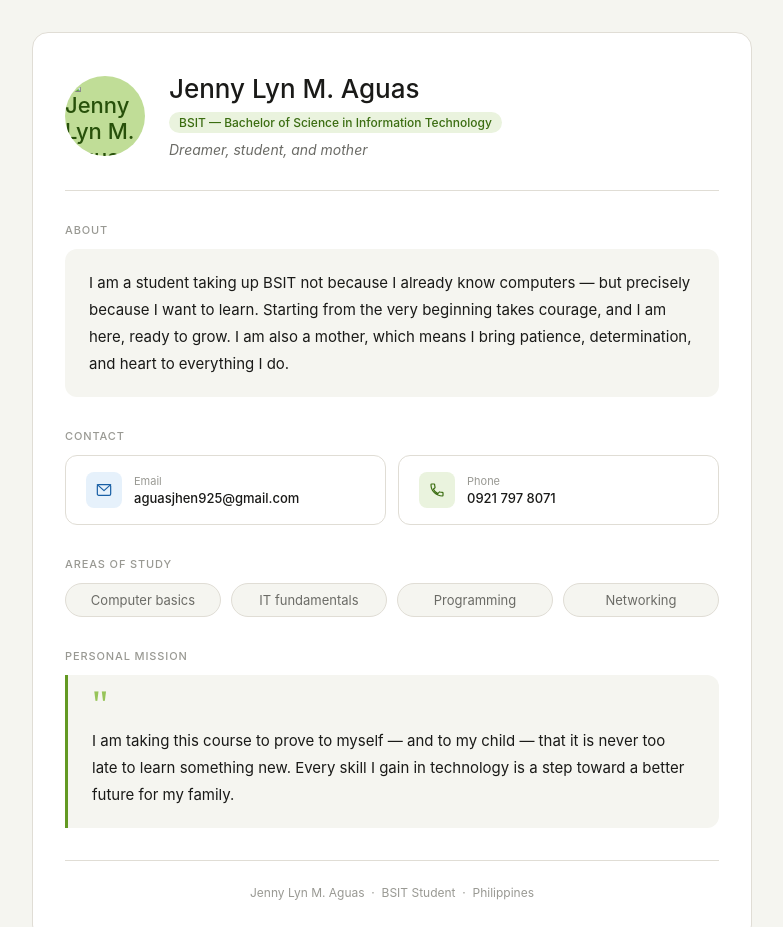
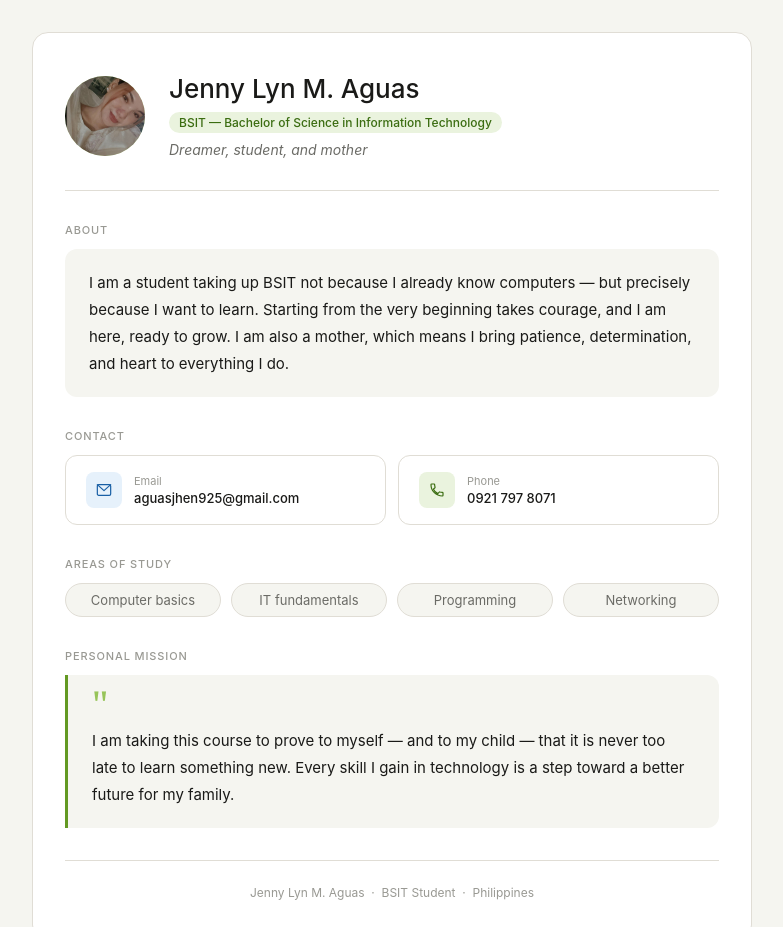
Before and after one commit to yazuu07/Ate-Jhen, a plain HTML site: page index.html in a window 1280 px wide. Shown: the top 927 px of the page, without its empty margins (248-1031 px from the left). Drawn offline with Linux system fonts and the light colour scheme.

Commit message:
Update index.html

```diff
--- a/index.html
+++ b/index.html
@@ -194,7 +194,7 @@
 
   <div class="hero">
     <div class="avatar">
-      <img src="jhen.jpg" alt="Jenny Lyn M. Aguas" />
+      <img src="images/jhen.jpg" alt="Jenny Lyn M. Aguas" />
     </div>
     <div class="hero-text">
       <h1>Jenny Lyn M. Aguas</h1>
```
